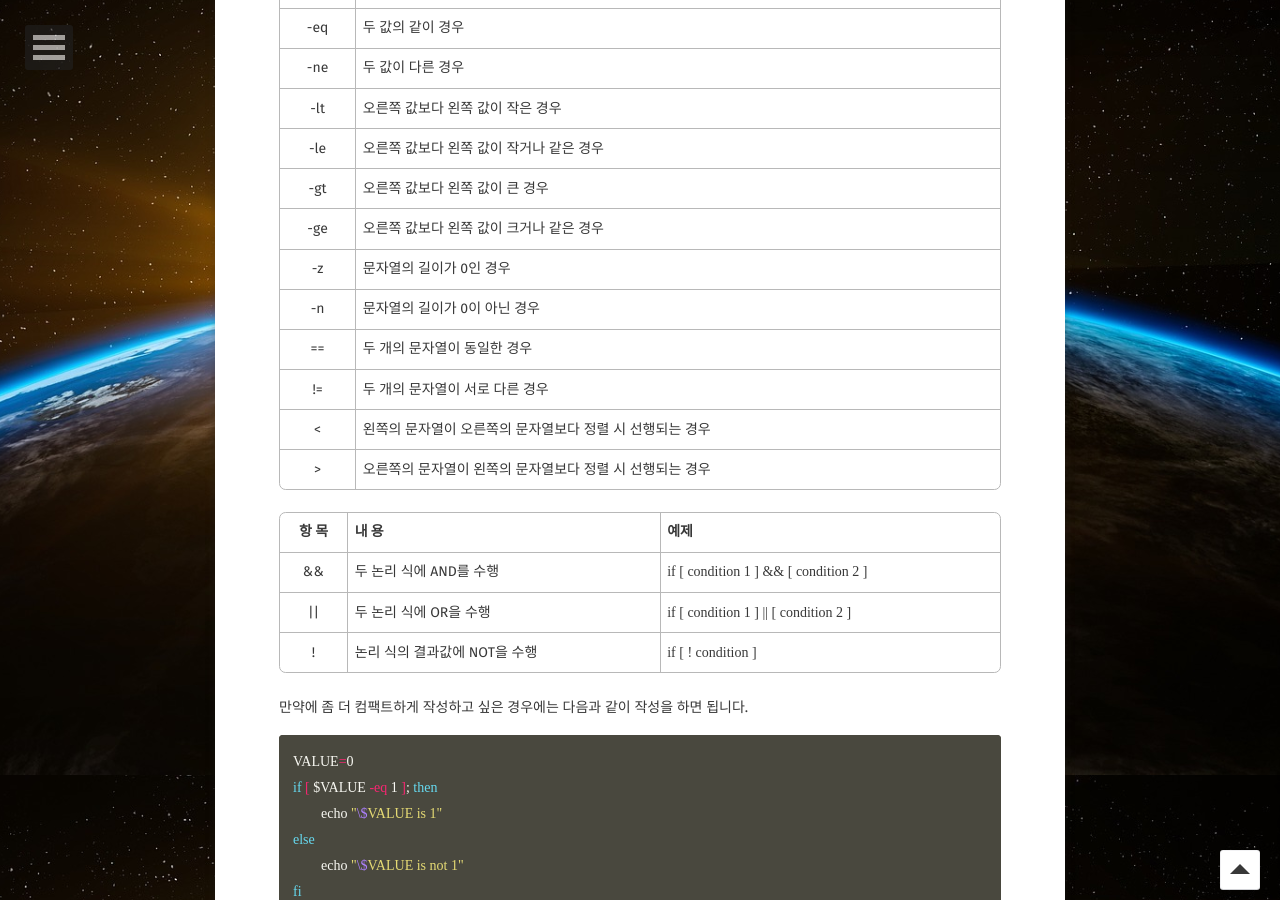
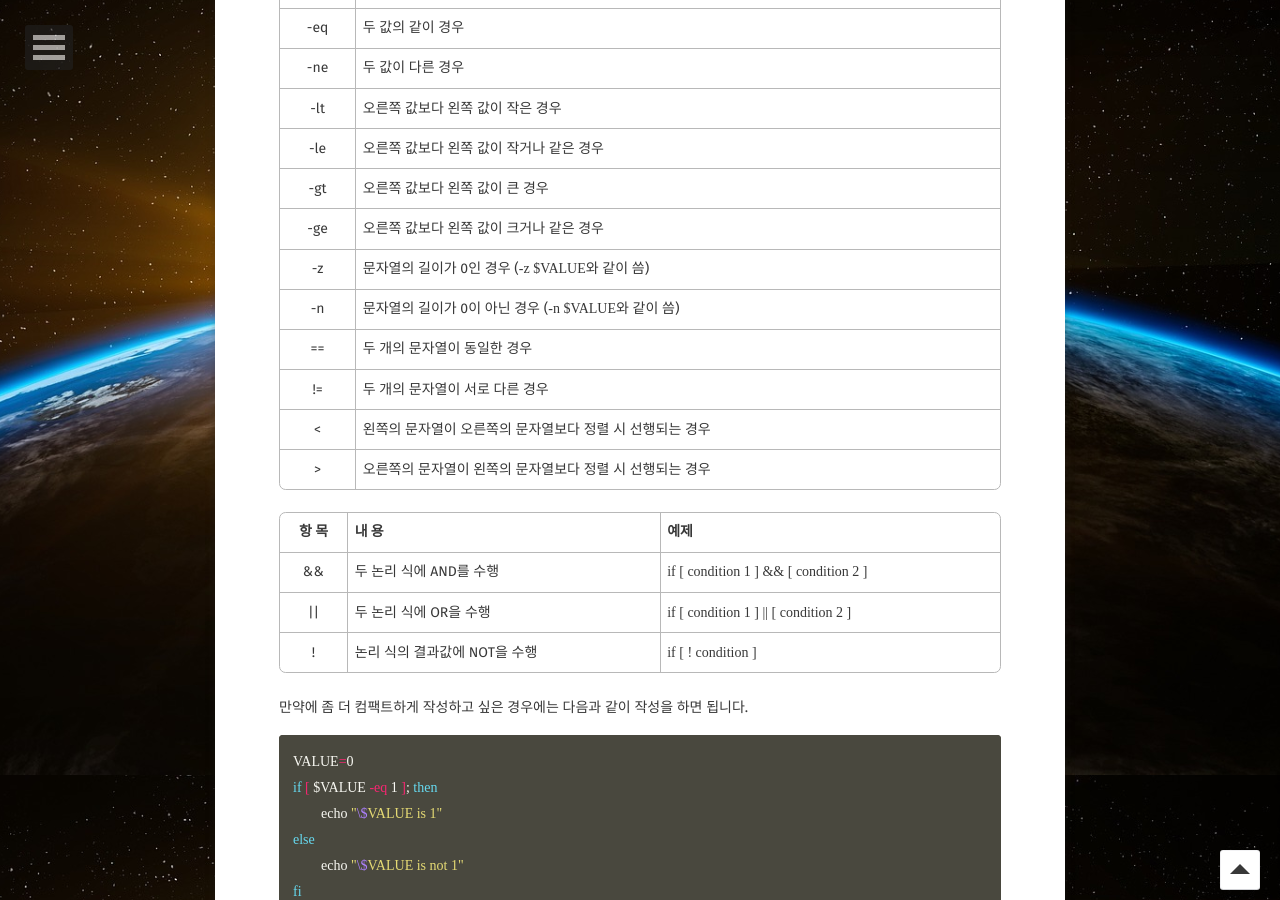
Before and after one commit to BlaCkinkGJ/blackinkgj.github.io, a Jekyll site: the page built from _posts/2019-Shell/2019-10-02-shell-program.md, in a window 1280 px wide and 900 px high, scrolled down 1025 px. Built offline with Jekyll 4.4.1, drawn with Linux system fonts in a browser that asks for light colours; some web fonts are replaced; comment, search, counter and statistics services are not loaded; some of the changed text lies outside the part shown.

Commit message:
Update 2019-10-02-shell-program.md

```diff
--- a/_posts/2019-Shell/2019-10-02-shell-program.md
+++ b/_posts/2019-Shell/2019-10-02-shell-program.md
@@ -30,19 +30,19 @@ fi
 그리고 식에서 나타나는 `-eq`는 동등을 의미합니다. `if` 문에서 많이 사용되는 연산자는 아래와 같습니다.
 
 | 항 목 | true 반환 조건                                            |
-|:-----:| --------------------------------------------------------- |
-| -eq   | 두 값의 같이 경우                                         |
-| -ne   | 두 값이 다른 경우                                         |
-| -lt   | 오른쪽 값보다 왼쪽 값이 작은 경우                         |
-| -le   | 오른쪽 값보다 왼쪽 값이 작거나 같은 경우                  |
-| -gt   | 오른쪽 값보다 왼쪽 값이 큰 경우                           |
-| -ge   | 오른쪽 값보다 왼쪽 값이 크거나 같은 경우                  |
-| -z    | 문자열의 길이가 0인 경우                                  |
-| -n    | 문자열의 길이가 0이 아닌 경우                             |
-| ==    | 두 개의 문자열이 동일한 경우                              |
-| !=    | 두 개의 문자열이 서로 다른 경우                           |
-| <     | 왼쪽의 문자열이 오른쪽의 문자열보다 정렬 시 선행되는 경우 |
-| >     | 오른쪽의 문자열이 왼쪽의 문자열보다 정렬 시 선행되는 경우 |
+| :---: | --------------------------------------------------------- |
+|  -eq  | 두 값의 같이 경우                                         |
+|  -ne  | 두 값이 다른 경우                                         |
+|  -lt  | 오른쪽 값보다 왼쪽 값이 작은 경우                         |
+|  -le  | 오른쪽 값보다 왼쪽 값이 작거나 같은 경우                  |
+|  -gt  | 오른쪽 값보다 왼쪽 값이 큰 경우                           |
+|  -ge  | 오른쪽 값보다 왼쪽 값이 크거나 같은 경우                  |
+|  -z   | 문자열의 길이가 0인 경우 (`-z $VALUE`와 같이 씀)          |
+|  -n   | 문자열의 길이가 0이 아닌 경우 (`-n $VALUE`와 같이 씀)     |
+|  ==   | 두 개의 문자열이 동일한 경우                              |
+|  !=   | 두 개의 문자열이 서로 다른 경우                           |
+|   <   | 왼쪽의 문자열이 오른쪽의 문자열보다 정렬 시 선행되는 경우 |
+|   >   | 오른쪽의 문자열이 왼쪽의 문자열보다 정렬 시 선행되는 경우 |
 {:.table .table-bordered}
 
 | 항 목 | 내 용                         | 예제                                    |
```
Also changed, not shown: other parts of _posts/2019-Shell/2019-10-02-shell-program.md (+4 -0 lines).
